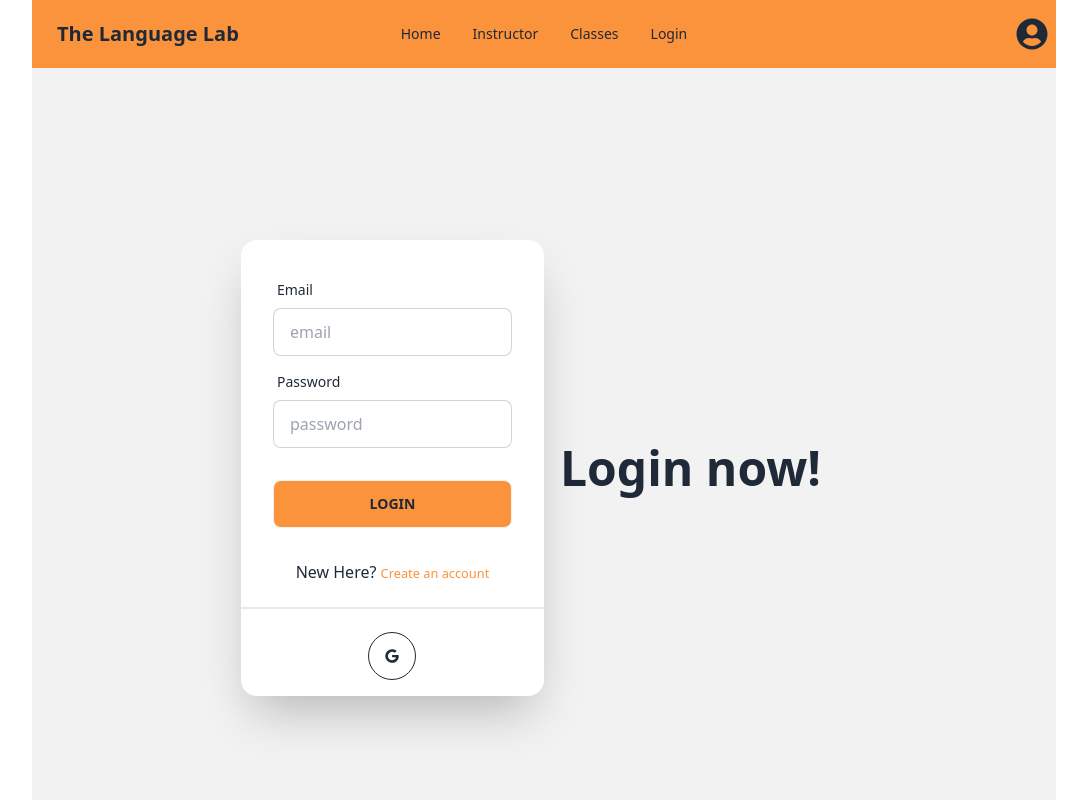
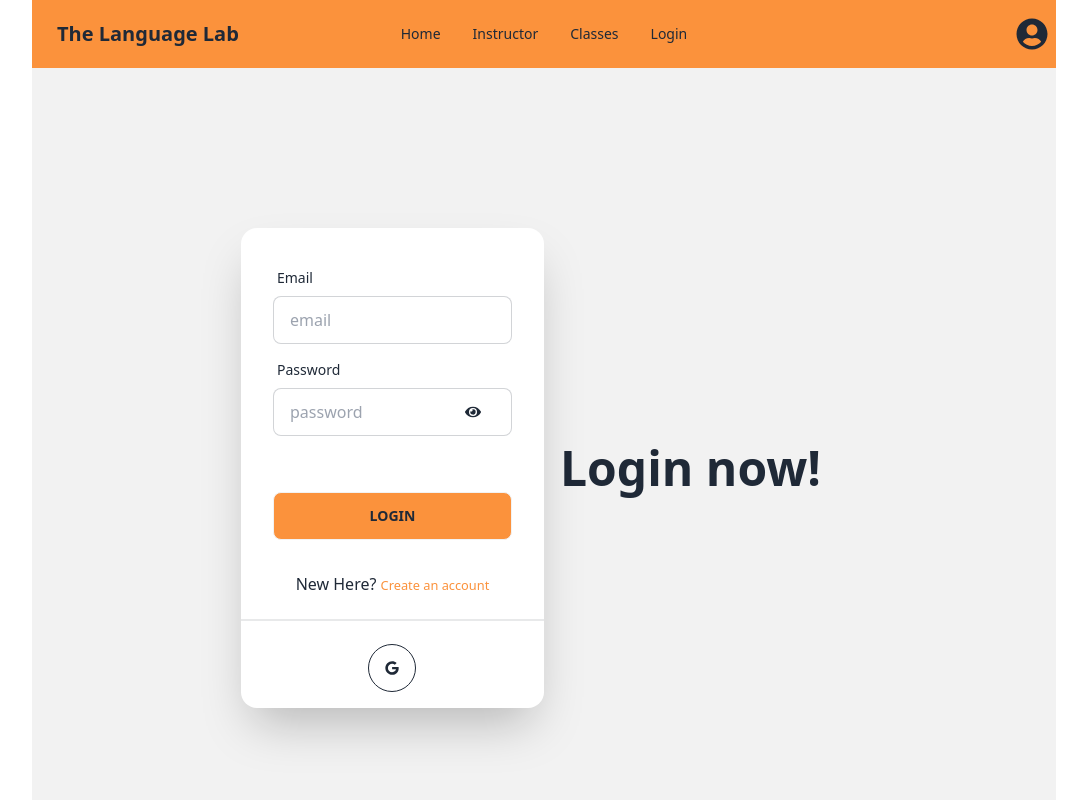
Before and after one commit to LeviathanS11/The-Language-Lab-Client, a React (Vite) app: page /login in a window 1280 px wide. Shown: the top 800 px of the page, without its empty margins (96-1183 px from the left). Built offline with nearby package versions, Linux system fonts and the light colour scheme; no server answers.

Commit message:
password hide and show on login page

```diff
--- a/src/SignUp-Login/Login.jsx
+++ b/src/SignUp-Login/Login.jsx
@@ -1,11 +1,19 @@
-import React, { useContext } from 'react';
+import React, { useContext, useState } from 'react';
 import { AuthContext } from '../Provider/AuthProvider';
 import { Link, useLocation, useNavigate } from 'react-router-dom';
 import { Helmet } from 'react-helmet-async';
 import Swal from 'sweetalert2';
 import GoogleSignIn from './GoogleSignIn';
+import { FaEye } from "react-icons/fa";
 
 const Login = () => {
+
+    const[isVisible,setVisible]=useState(false)
+
+    const handleHideShow=()=>{
+        setVisible(!isVisible)
+    }
+
     const{signIn}=useContext(AuthContext);
     const navigate=useNavigate();
     const location=useLocation();
@@ -54,8 +62,9 @@ const Login = () => {
                                 <label className="label">
                                     <span className="label-text">Password</span>
                                 </label>
-                                <input type="password" name="password" placeholder="password" className="input input-bordered" required/>
+                                <input type={isVisible? "text":"password"} name="password" placeholder="password" className="input input-bordered" required/>
                             </div>
+                            <button className='relative left-48 bottom-10' onClick={handleHideShow}> <FaEye></FaEye></button>
                             <div className="form-control mt-6">
                                 <input className="btn bg-orange-400" type="submit" value="Login" />
                             </div>
```
